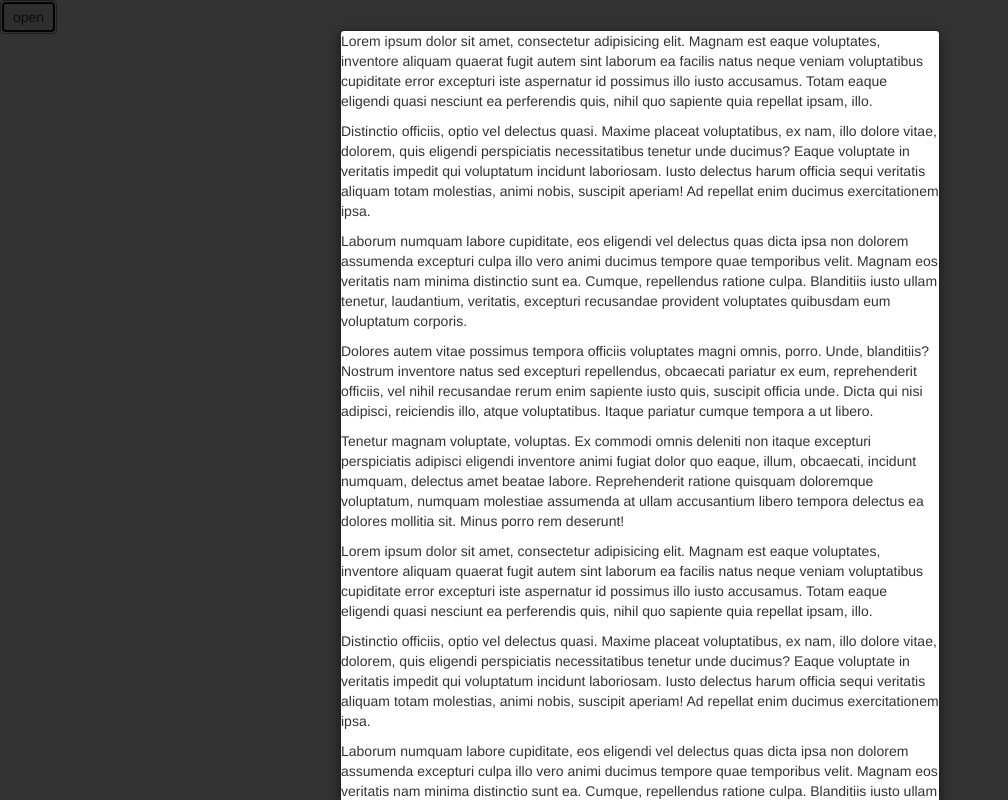
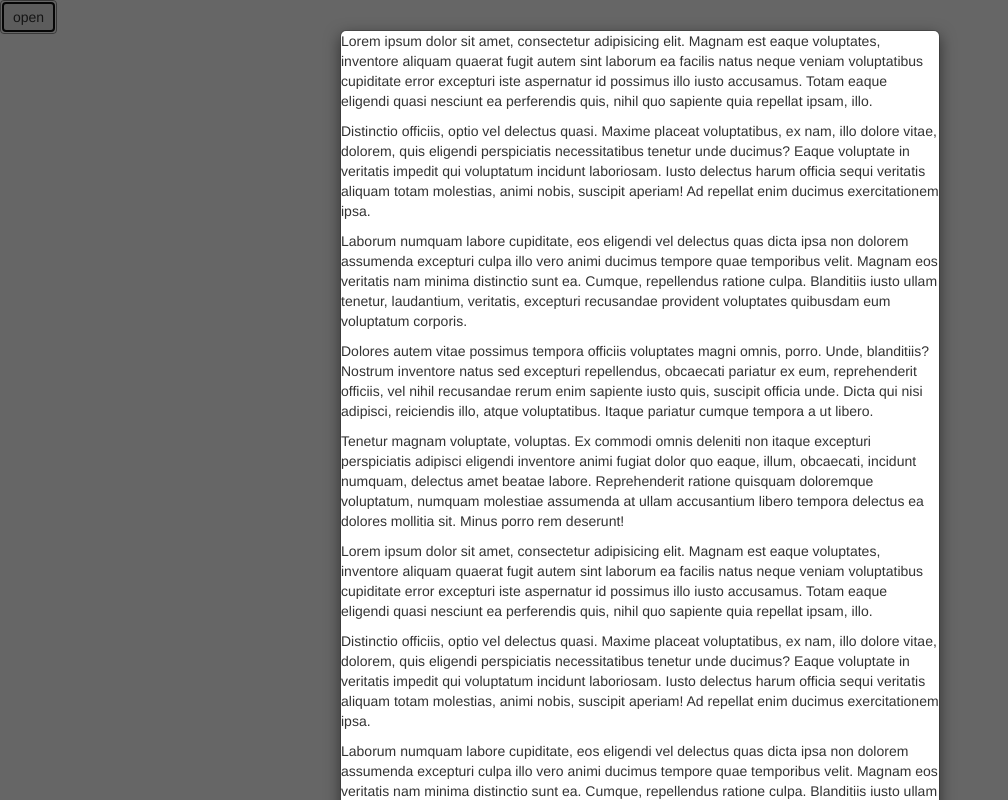
Before and after one commit to NehrDani/Modal, a website: page index.html in a window 1280 px wide. Both pictures are taken after a click on the button "open". Shown: the whole page, without its empty margins (0-1008 px from the left). Drawn offline with nearby package versions, Linux system fonts and the light colour scheme.

Commit message:
tweak css

```diff
--- a/modal.css
+++ b/modal.css
@@ -5,6 +5,7 @@
 
 .modal {
   position: fixed;
+  display: block;
   top: 0;
   right: 0;
   bottom: 0;
@@ -19,14 +20,6 @@
   position: relative;
   width: auto;
   margin: 10px;
-}
-
-.modal-content {
-  position: relative;
-  background-color: #fff;
-  background-clip: padding-box;
-  border: 1px solid rgba(0,0,0,.2);
-  border-radius: 4px;
 }
 
 .modal-backdrop {
@@ -130,5 +123,5 @@
 }
 
 .modal-backdrop.in {
-  opacity: .8;
+  opacity: .6;
 }
```
